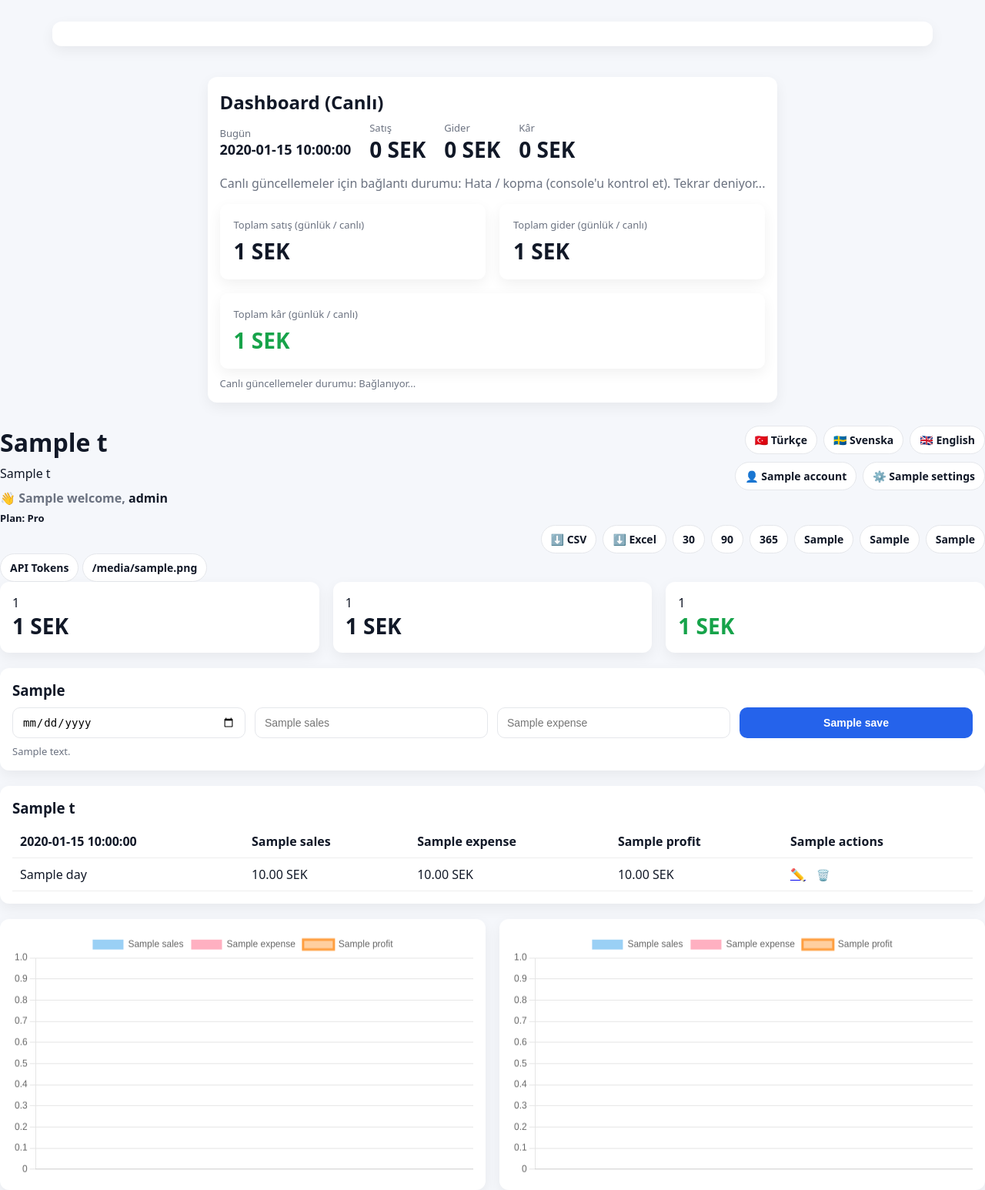
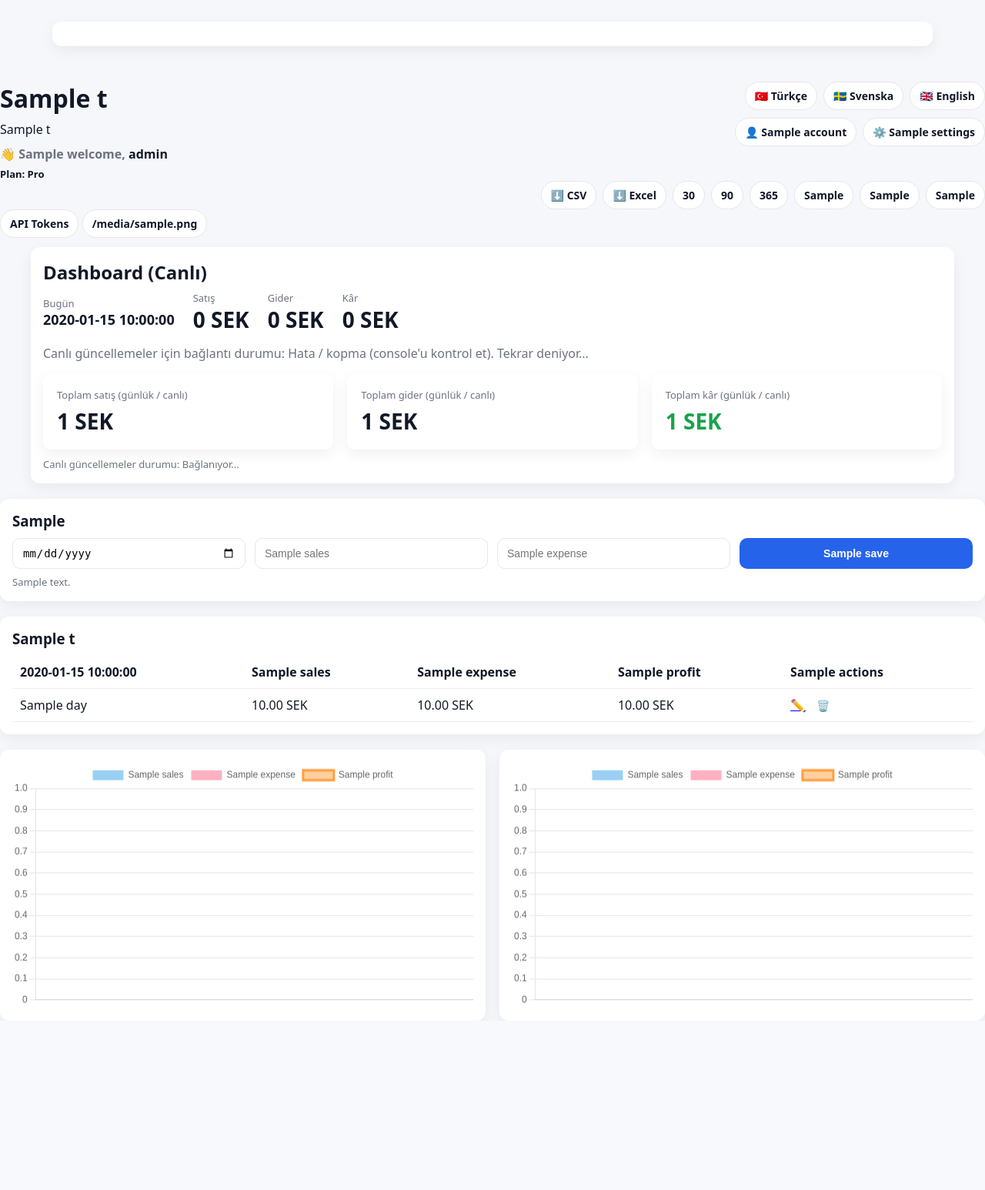
Before and after one commit to FerdyG44/karaapp, a Flask app: template templates/index.html in a window 1280 px wide. Shown: the whole page at 77% size. After the commit the page ends 1303 px from the top, so only its background shows below. Run offline with Flask 3, Linux system fonts and the light colour scheme; a user stored in the database is signed in; tables that the repository leaves empty hold one stand-in row (values such as "Sample post"); the template is opened without the code that fills it: most values are stand-ins (such as "Sample title", 1, 10 or a date in 2020); some libraries are stand-ins or nearby versions.

Commit message:
Move KPI out of top index and rely on embedded dashboard panel

```diff
--- a/templates/index.html
+++ b/templates/index.html
@@ -272,8 +272,6 @@
 
 <!-- ===== TOP ===== -->
 <div class="header">
-
-  {% include "_dashboard_panel.html" %}
 </div>
 <div class="grid">
   <div class="header-left">
@@ -360,22 +358,9 @@
 </a>
       </div>
     </div>
-  </div>
-</div>
 
-<!-- ===== KPI ===== -->
-<div class="grid">
-  <div class="card">
-    <div>{{ t.get("total_sales","Toplam satış") }}</div>
-    <div class="kpi">{{ total_sales }} {{ current_user.currency or currency }}</div>
-  </div>
-  <div class="card">
-    <div>{{ t.get("total_expense","Toplam gider") }}</div>
-    <div class="kpi">{{ total_expense }} {{ current_user.currency or currency }}</div>
-  </div>
-  <div class="card">
-    <div>{{ t.get("total_profit","Toplam kâr") }}</div>
-    <div class="kpi profit">{{ total_profit }} {{ current_user.currency or currency }}</div>
+    {% include "_dashboard_panel.html" %}
+
   </div>
 </div>
 
```
